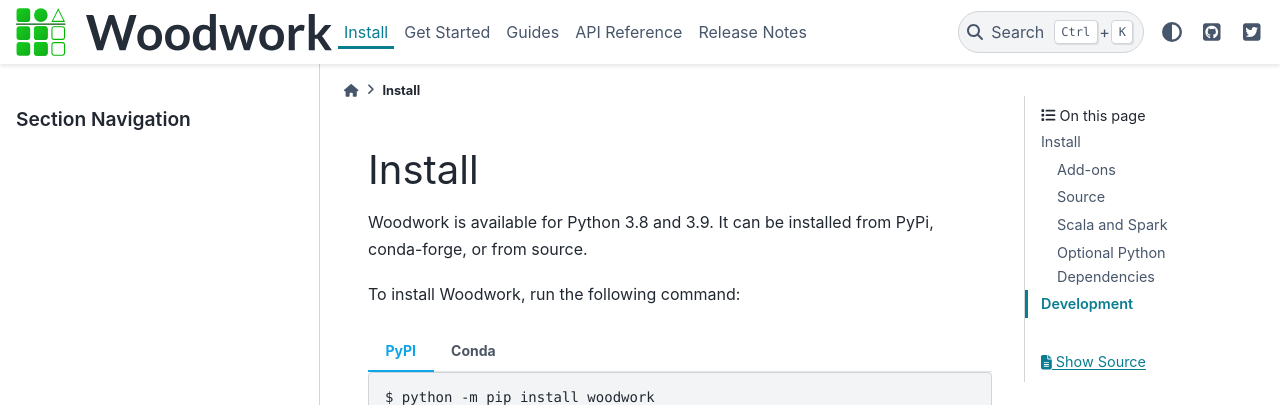
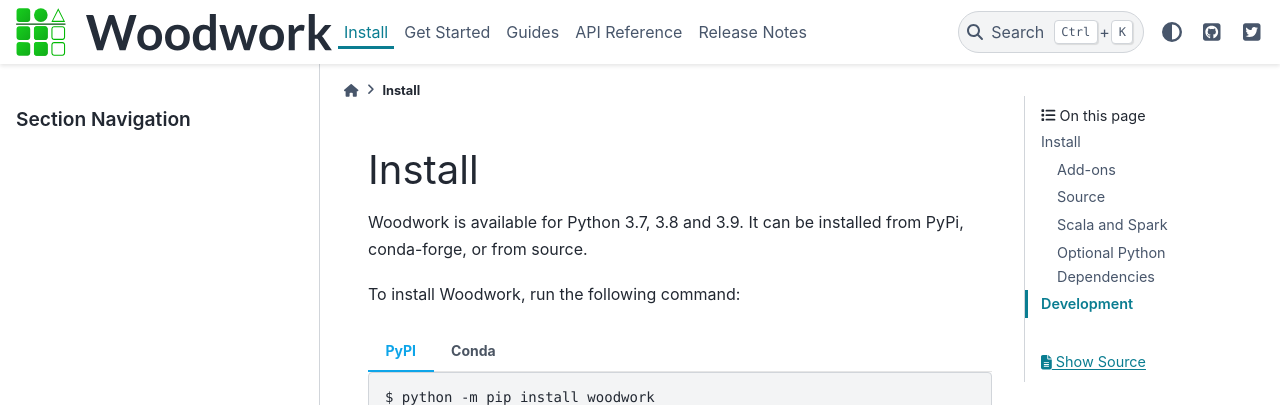
Before and after one commit to alteryx/woodwork, a Sphinx documentation site: the page built from docs/source/install.md, in a window 1280 px wide and 900 px high. Shown: the top 405 px of the window. Built offline with Sphinx 7.4.7 and the PyData theme 0.15.4, drawn with Linux system fonts in a browser that asks for light colours; comment, search, counter and statistics services are not loaded.

Commit message:
add back in py37 support

```diff
--- a/docs/source/install.md
+++ b/docs/source/install.md
@@ -1,6 +1,6 @@
 # Install
 
-Woodwork is available for Python 3.8 and 3.9. It can be installed from PyPi, conda-forge, or from source.
+Woodwork is available for Python 3.7, 3.8 and 3.9. It can be installed from PyPi, conda-forge, or from source.
 
 To install Woodwork, run the following command:
 
--- a/setup.py
+++ b/setup.py
@@ -25,13 +25,14 @@
         "Development Status :: 3 - Alpha",
         "Intended Audience :: Developers",
         "Programming Language :: Python :: 3",
+        "Programming Language :: Python :: 3.7",
         "Programming Language :: Python :: 3.8",
         "Programming Language :: Python :: 3.9",
     ],
     packages=find_packages(),
     install_requires=open("requirements.txt").readlines(),
     tests_require=open("test-requirements.txt").readlines(),
-    python_requires=">=3.8, <4",
+    python_requires=">=3.7, <4",
     extras_require=extras_require,
     keywords="data science machine learning typing",
     include_package_data=True,
```
Also changed, not shown: 4 other files.
